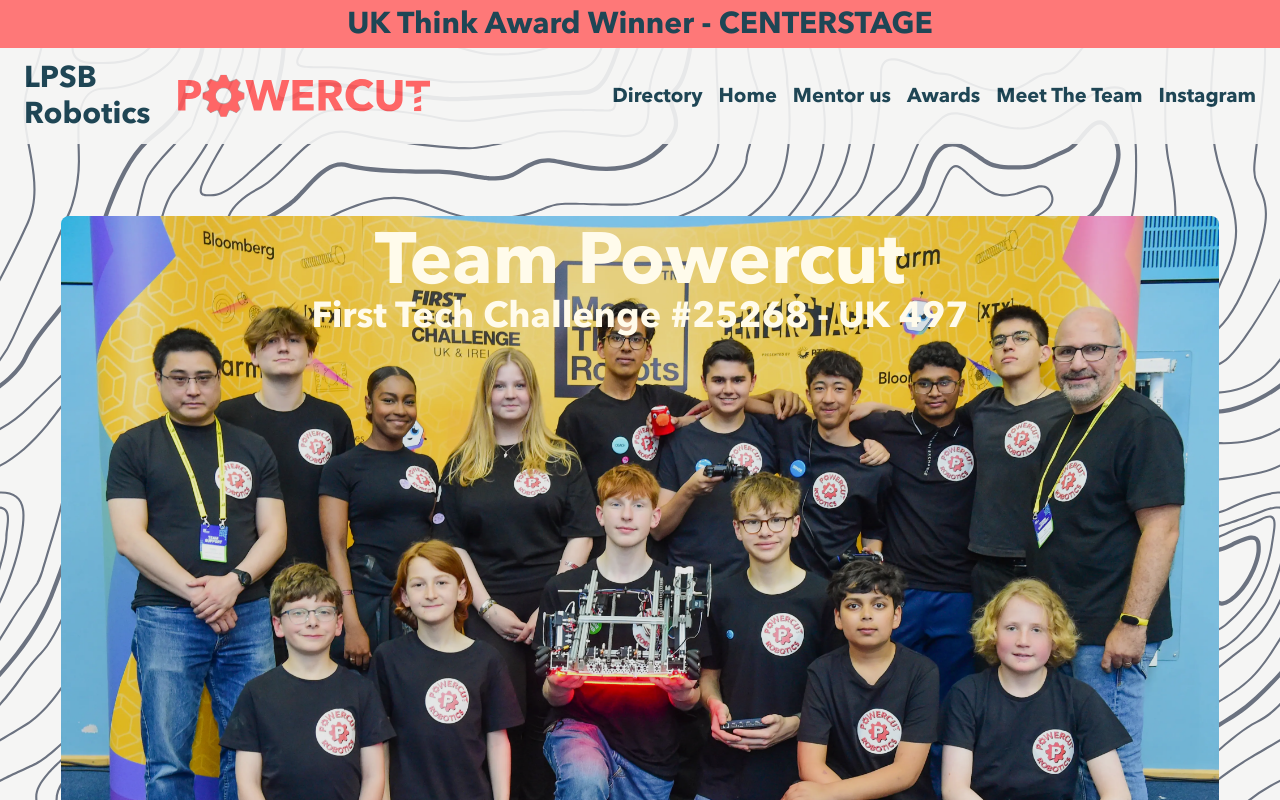
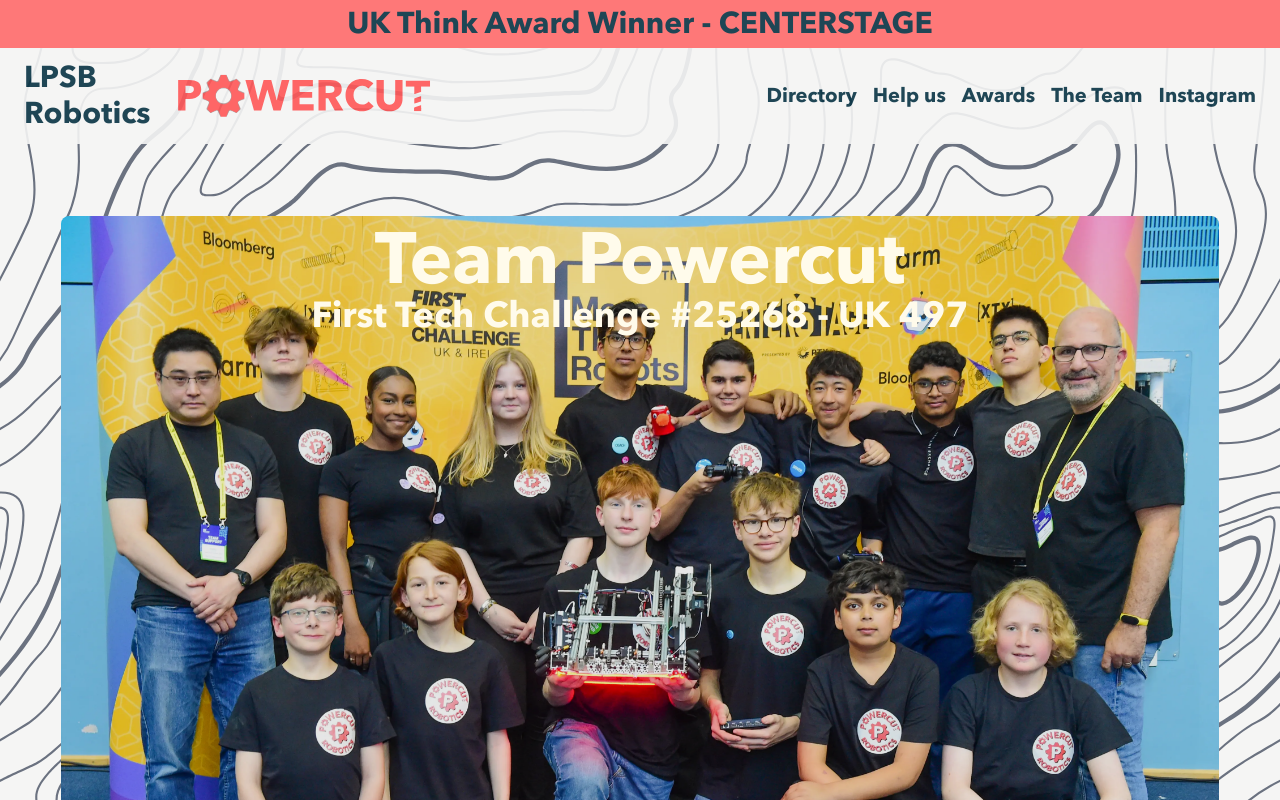
Before and after one commit to outsharded/langley-robotics-website, a Next.js app: page / in a window 1280 px wide. Shown: the top 800 px of the page. Built offline with nearby package versions, Linux system fonts and the light colour scheme.

Commit message:
Update Header.tsx

```diff
--- a/app/Header.tsx
+++ b/app/Header.tsx
@@ -33,12 +33,8 @@
                 Directory
               </Link>
 
-              <Link href="/" className="hover:text-gray-300 p-2" prefetch={true}>
-                Home
-              </Link>
-
               <a href="mailto:mfry@lpsb.org.uk,contact@powercut-robotics.org,info@powercut-robotics.org?subject=Support%20Powercut%20Robotcs" className="hover:text-gray-300 p-2">
-                Mentor us
+                Help us
               </a>
 
 
@@ -48,7 +44,7 @@
               </Link>
 
               <Link href="/team" className="hover:text-gray-300 p-2" prefetch={true}>
-                Meet The Team
+                The Team
               </Link>
               {/**
               <Link href="/outreach" className="hover:text-gray-300 p-2">
```
